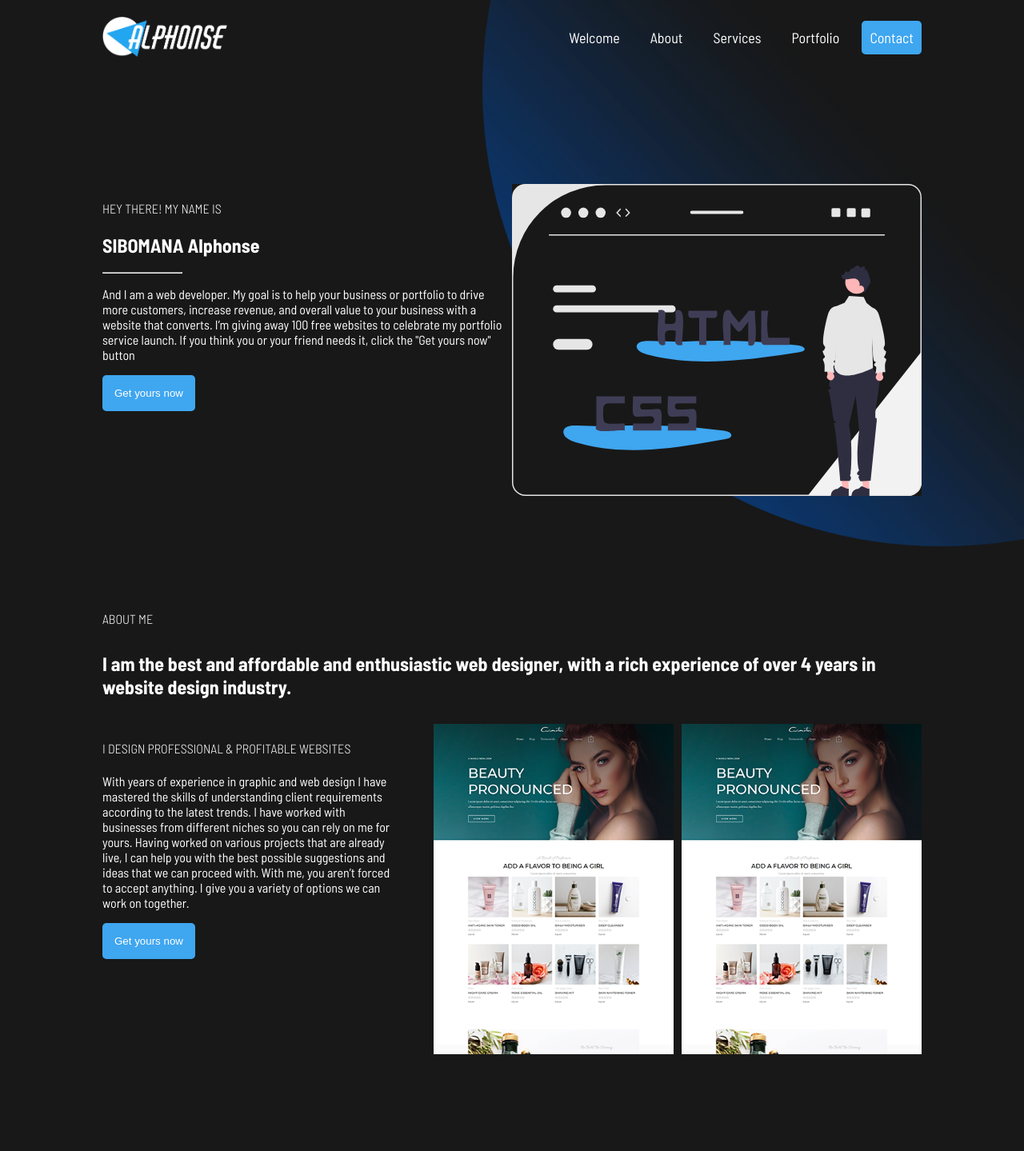
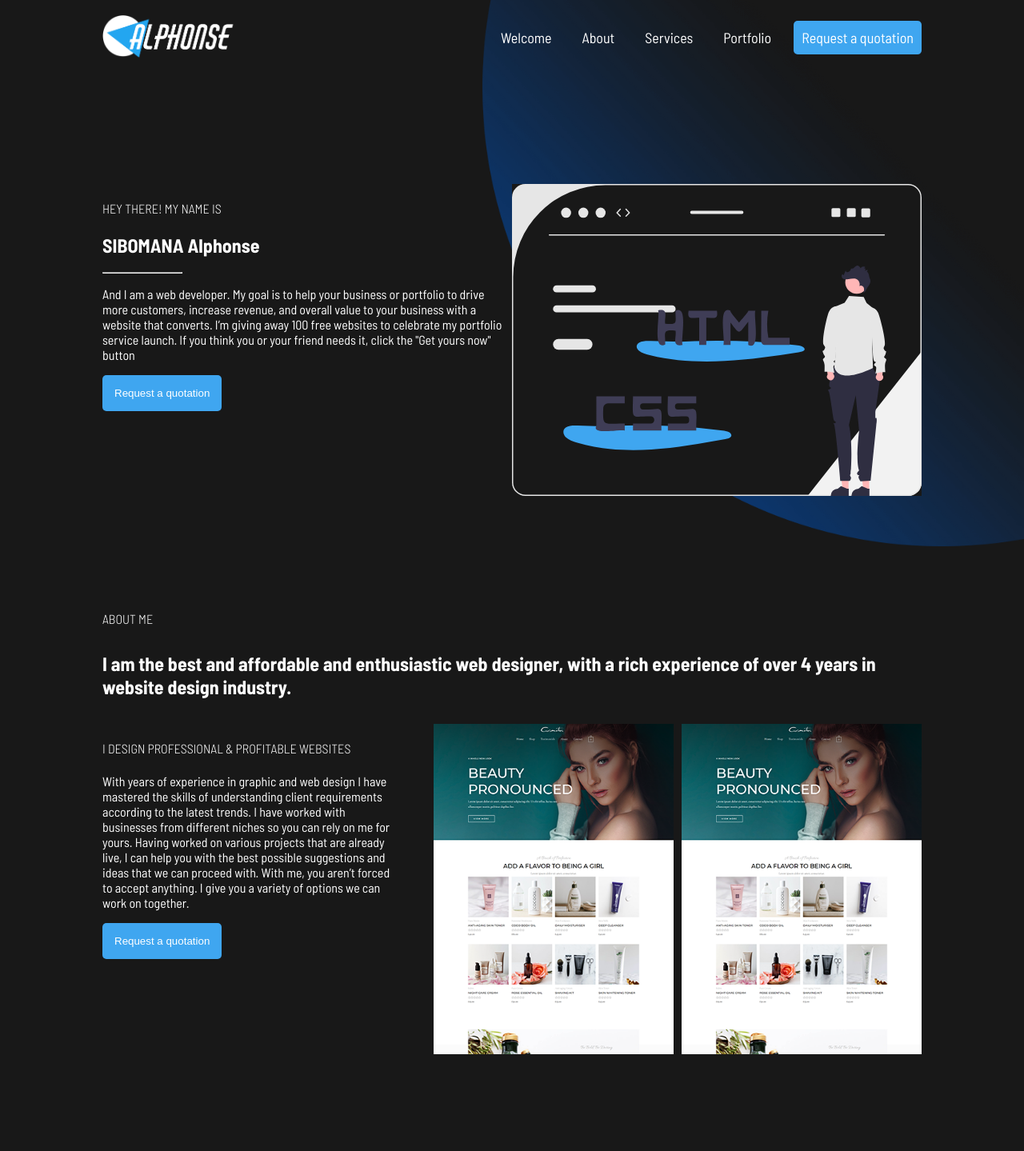
Before and after one commit to siboalpha/alphonselive, a Django app: page / in a window 1280 px wide. Shown: the top 1439 px of the page at 80% size. Run offline with Django 4.2, Linux system fonts and the light colour scheme; some libraries are stand-ins or nearby versions.

Commit message:
General updates

```diff
--- a/website/static/css/styles.css
+++ b/website/static/css/styles.css
@@ -123,7 +123,7 @@ img {
 
 /* LOGO */
 .logo img {
-  height: 50px;
+  width: 170px;
 }
 
 /* NAVBAR MENU */
@@ -1039,6 +1039,12 @@ form .form-elements .full-form-element {
   width: 100%;
 }
 
+@media (min-width: 540px) {
+  form .form-elements .half-form-element {
+    width: 100%;
+  }
+}
+
 .thank-you {
   height: 100vh;
   display: -webkit-box;
--- a/website/static/css/styles.scss
+++ b/website/static/css/styles.scss
@@ -105,7 +105,7 @@ img {
 /* LOGO */
 .logo {
     img {
-        height: 50px;
+        width: 170px;
     }
 }
 
@@ -975,11 +975,12 @@ form {
 
     .form-elements {
         display: flex;
+        flex-direction: column;
         justify-content: space-between;
         width: 94%;
 
         .half-form-element {
-            width: 46%;
+            width: 100%;
         }
 
         .full-form-element {
@@ -987,6 +988,18 @@ form {
         }
     }
 }
+
+@media(min-width:540px) {
+    form {
+        .form-elements {
+            flex-direction: row;
+            .half-form-element {
+                width: 46%;
+            }
+        }
+    }
+}
+
 
 // Thank you page
 
--- a/website/templates/website/base.html
+++ b/website/templates/website/base.html
@@ -43,7 +43,7 @@
                             -->
                         </li>
                         <li><a href="#portfolio">Portfolio</a></li>
-                        <li class="cta"><a href="#contact">Contact</a></li>
+                        <li class="cta"><a href="#contact">Request a quotation</a></li>
                     </div>
                 </ul>
             </nav>
--- a/website/templates/website/index.html
+++ b/website/templates/website/index.html
@@ -15,7 +15,7 @@
                     friend needs it, click the "Get yours now" button</p>
                 <a href="{% url 'offer' %}">
                     <button class="cta">
-                        Get yours now
+                        Request a quotation
                     </button>
                 </a>
             </div>
@@ -44,7 +44,7 @@
                         you aren’t forced to accept anything. I give you a variety of options we can work on together.
                     </p>
                     <button class="cta">
-                        Get yours now
+                        Request a quotation
                     </button>
                 </div>
                 <div class="right-col">
@@ -284,7 +284,7 @@
                     </div>
                     <div class="form-elements">
                         <div class="half-form-element">
-                            <input class="cta" type="submit" value="Send message">
+                            <input class="cta" type="submit" value="Submit">
                         </div>
                     </div>
                 </form>
```
Also changed, not shown: 1 other file.
